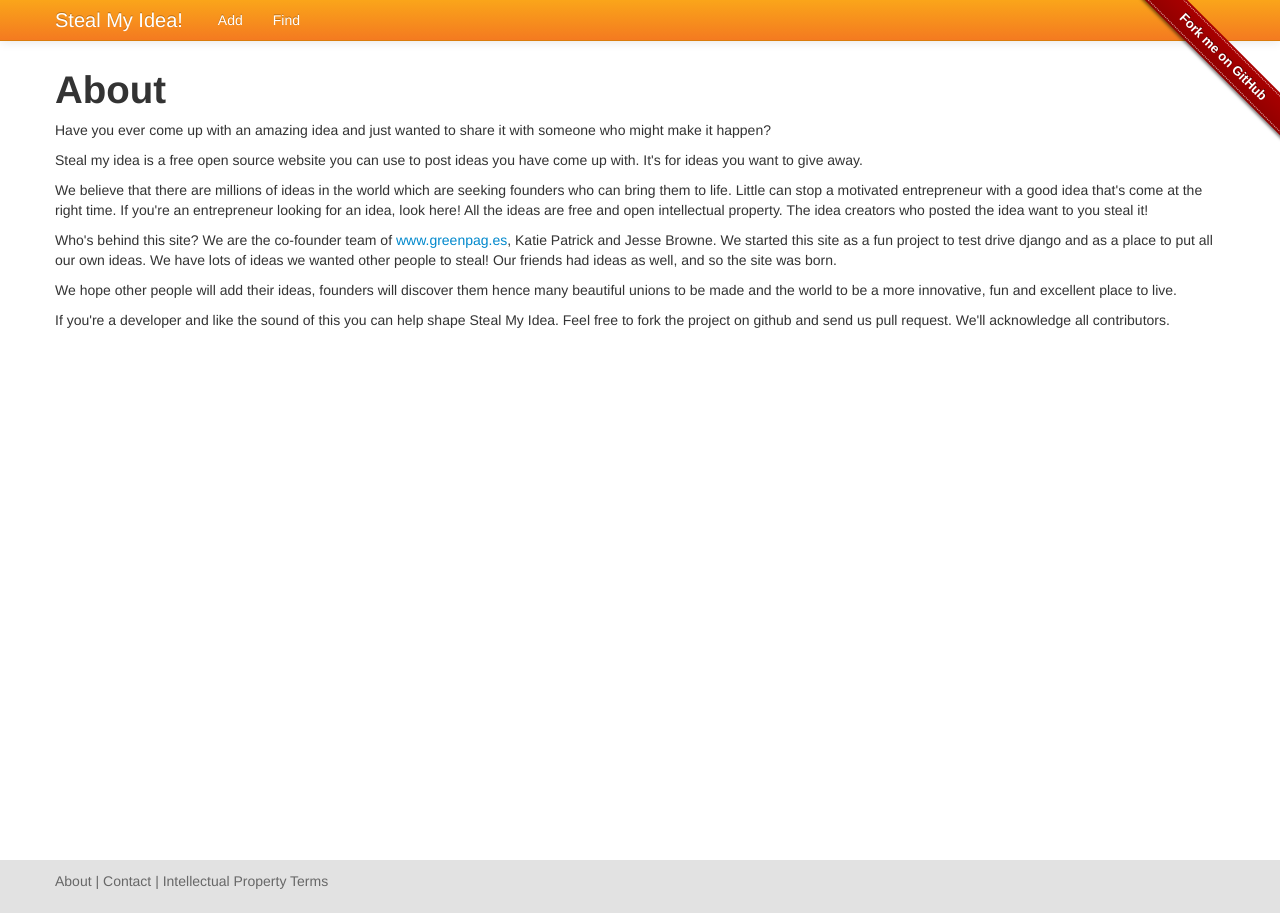
After one commit to jesse-browne/steal-my-idea, a Django app: template steal_my_idea/ideas/templates/ideas/about.html in a window 1280 px wide. The commit adds this page. Run offline with Django 3.2, Linux system fonts and the light colour scheme; the template is opened without the code that fills it, so the values that code supplies are empty.

Commit message:
Added about page and link to it in footer now works

```diff
--- /dev/null
+++ b/steal_my_idea/ideas/templates/ideas/about.html
@@ -0,0 +1,27 @@
+{% include 'ideas/header.html' %}
+
+<h1>About</h1>
+<p>Have you ever come up with an amazing idea and just wanted to
+share it with someone who might make it happen?</p>
+<p>Steal my idea is a free open source website you can use to post
+ideas you have come up with. It&#39;s for ideas you want to give away.</p>
+<p>We believe that there are millions of ideas in the world which
+are seeking founders who can bring them to life. Little can stop
+a motivated entrepreneur with a good idea that&#39;s come at the right
+time. If you&#39;re an entrepreneur looking for an idea, look here!
+All the ideas are free and open intellectual property. The idea
+creators who posted the idea want to you steal it!</p>
+<p>Who&#39;s behind this site? We are the co-founder team of
+<a href="http://www.greenpag.es/">www.greenpag.es</a>, Katie Patrick
+and Jesse Browne. We started this site as a fun project to test drive
+django and as a place to put all our own ideas. We have lots of ideas
+we wanted other people to steal! Our friends had ideas as well,
+and so the site was born.</p>
+<p>We hope other people will add their ideas, founders will discover
+them hence many beautiful unions to be made and the world to be a more
+innovative, fun and excellent place to live.</p>
+<p>If you&#39;re a developer and like the sound of this you can help
+shape Steal My Idea. Feel free to fork the project on github and
+send us pull request. We&#39;ll acknowledge all contributors.</p>
+
+{% include 'ideas/footer.html' %}
--- a/steal_my_idea/ideas/templates/ideas/footer.html
+++ b/steal_my_idea/ideas/templates/ideas/footer.html
@@ -5,7 +5,7 @@
   <div class="container">
     <nav>
       <ul>
-        <li><a href="#">About</a> | </li>
+        <li><a href="/about/">About</a> | </li>
         <li><a href="#">Contact</a> | </li>
         <li><a href="#">Intellectual Property Terms</a></li>
       </ul>
--- a/steal_my_idea/ideas/urls.py
+++ b/steal_my_idea/ideas/urls.py
@@ -6,6 +6,7 @@ urlpatterns = patterns('',
     url(r'^$', views.HomeView.as_view(), name='home'),
     url(r'^ideas/$', views.IndexView.as_view(), name='index'),
     url(r'^(?P<pk>\d+)/$', views.SingleView.as_view(), name='single'),
+    url(r'^about/$', views.about, name='about'),
     url(r'^(?P<pk>\d+)/results/$', views.ResultsView.as_view(), name='results'),
     url(r'^(?P<idea_id>\d+)/upvote/$', views.upvote, name='upvote'),
     url(r'^adduser/$', views.adduser, name='adduser'),
--- a/steal_my_idea/ideas/views.py
+++ b/steal_my_idea/ideas/views.py
@@ -75,3 +75,6 @@ def adduser(request):
         form = UserForm()
 
     return render(request, 'ideas/adduser.html', {'form': form})
+
+def about(request):
+    return render(request,'ideas/about.html')
```
